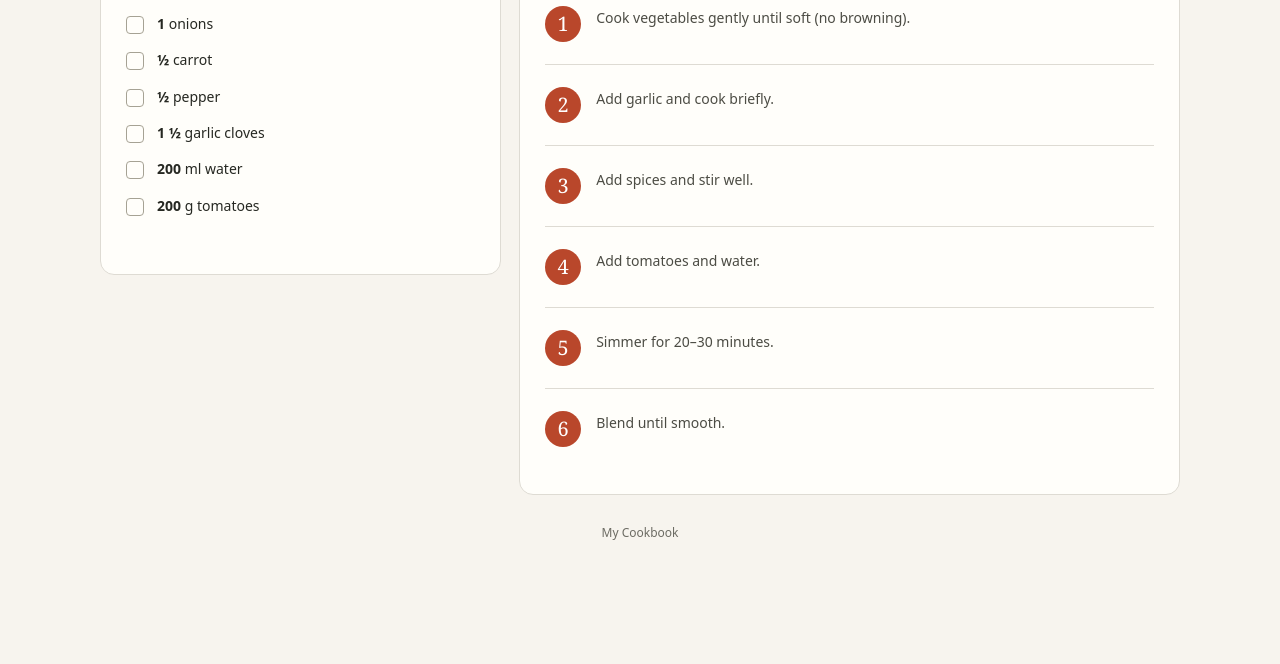
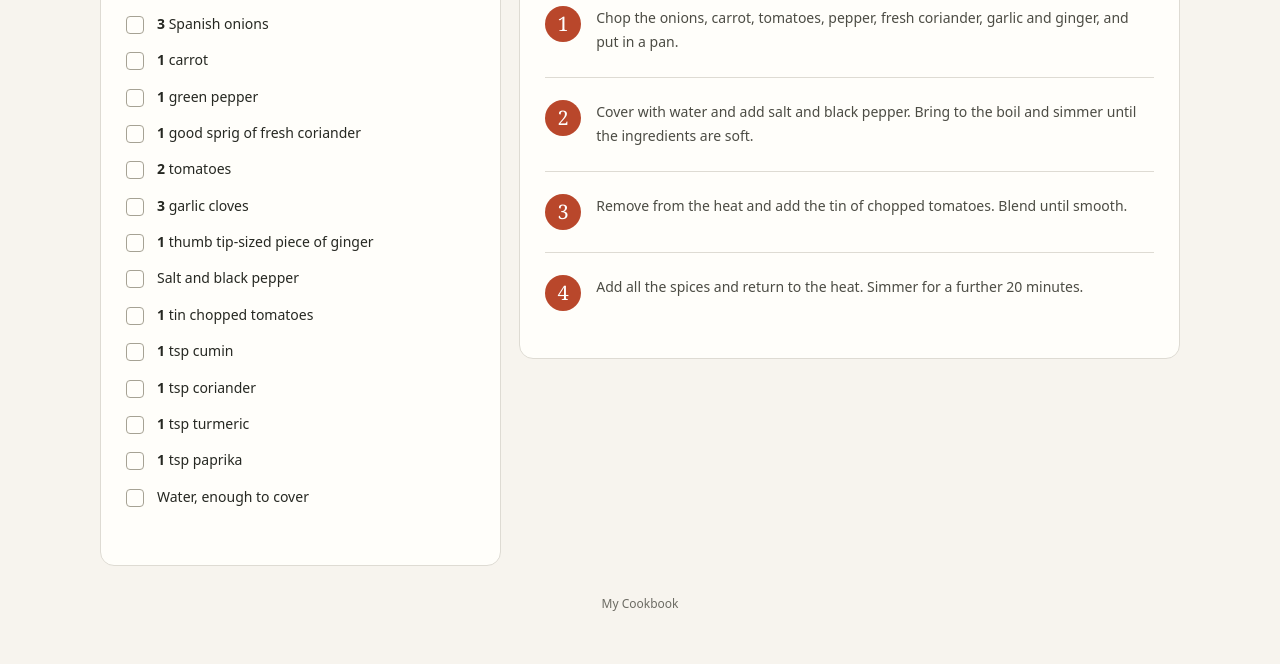
Before and after one commit to adam01smith-ai/Cookbook, a plain HTML site: page basegravy.html in a window 1280 px wide. Shown: the part 504-1168 px from the top of the page. Before the commit the page ends 1097 px from the top, so only its background shows below. Drawn offline with Linux system fonts and the light colour scheme.

Commit message:
Add files via upload

```diff
--- a/basegravy.html
+++ b/basegravy.html
@@ -16,26 +16,32 @@
 <h1>Base Gravy</h1>
 <p class="description">Use this as a base sauce for curries.</p>
 
-<section class="panel servings-panel" aria-label="Adjust recipe servings"><div><div class="servings-title"><label for="slider">Servings</label></div><div class="serving-controls"><button type="button" class="round" id="minus" aria-label="Decrease servings">−</button><div class="serving-number"><output id="servings" for="slider" aria-live="polite">2</output><span class="people">person</span></div><button type="button" class="round" id="plus" aria-label="Increase servings">+</button></div></div><div><input type="range" min="1" max="6" value="2" step="1" id="slider" class="slider" aria-describedby="scale-note"><div class="ticks" aria-hidden="true"><span>1</span><span>2</span><span>3</span><span>4</span><span>5</span><span>6</span></div><p class="scale-note" id="scale-note">Ingredient quantities update automatically</p></div></section>
-<div class="recipe-layout"><section class="panel ingredients-panel" aria-labelledby="ingredients-heading"><div class="panel-heading"><h2 id="ingredients-heading">Ingredients</h2><button type="button" class="text-button" id="reset">Reset</button></div><ul class="ingredient-list"><li><label><input type="checkbox"><span class="ingredient-text"><span class="val" data-base="1"></span> onions</span></label></li>
-<li><label><input type="checkbox"><span class="ingredient-text"><span class="val" data-base="0.5"></span> carrot</span></label></li>
-<li><label><input type="checkbox"><span class="ingredient-text"><span class="val" data-base="0.5"></span> pepper</span></label></li>
-<li><label><input type="checkbox"><span class="ingredient-text"><span class="val" data-base="1.5"></span> garlic cloves</span></label></li>
-<li><label><input type="checkbox"><span class="ingredient-text"><span class="val" data-base="200"></span> ml water</span></label></li>
-<li><label><input type="checkbox"><span class="ingredient-text"><span class="val" data-base="200"></span> g tomatoes</span></label></li></ul></section>
-<section class="panel method-panel" aria-labelledby="method-heading"><div class="panel-heading"><h2 id="method-heading">Method</h2></div><ol class="steps" start="1"><li class="step"><span class="step-number" aria-hidden="true">1</span><div><div class="step-copy">Cook vegetables gently until soft (no browning).</div></div></li>
-<li class="step"><span class="step-number" aria-hidden="true">2</span><div><div class="step-copy">Add garlic and cook briefly.</div></div></li>
-<li class="step"><span class="step-number" aria-hidden="true">3</span><div><div class="step-copy">Add spices and stir well.</div></div></li>
-<li class="step"><span class="step-number" aria-hidden="true">4</span><div><div class="step-copy">Add tomatoes and water.</div></div></li>
-<li class="step"><span class="step-number" aria-hidden="true">5</span><div><div class="step-copy">Simmer for 20–30 minutes.</div></div></li>
-<li class="step"><span class="step-number" aria-hidden="true">6</span><div><div class="step-copy">Blend until smooth.</div></div></li></ol></section></div>
+<section class="panel servings-panel" aria-label="Adjust recipe servings"><div><div class="servings-title"><label for="slider">Servings</label></div><div class="serving-controls"><button type="button" class="round" id="minus" aria-label="Decrease servings">−</button><div class="serving-number"><output id="servings" for="slider" aria-live="polite">6</output><span class="people">person</span></div><button type="button" class="round" id="plus" aria-label="Increase servings">+</button></div></div><div><input type="range" min="1" max="12" value="6" step="1" id="slider" class="slider" aria-describedby="scale-note"><div class="ticks" aria-hidden="true"><span>1</span><span>3</span><span>6</span><span>9</span><span>12</span></div><p class="scale-note" id="scale-note">Ingredient quantities update automatically</p></div></section>
+<div class="recipe-layout"><section class="panel ingredients-panel" aria-labelledby="ingredients-heading"><div class="panel-heading"><h2 id="ingredients-heading">Ingredients</h2><button type="button" class="text-button" id="reset">Reset</button></div><ul class="ingredient-list"><li><label><input type="checkbox"><span class="ingredient-text"><span class="val" data-base="3">3</span> Spanish onions</span></label></li>
+<li><label><input type="checkbox"><span class="ingredient-text"><span class="val" data-base="1">1</span> carrot</span></label></li>
+<li><label><input type="checkbox"><span class="ingredient-text"><span class="val" data-base="1">1</span> green pepper</span></label></li>
+<li><label><input type="checkbox"><span class="ingredient-text"><span class="val" data-base="1">1</span> good sprig of fresh coriander</span></label></li>
+<li><label><input type="checkbox"><span class="ingredient-text"><span class="val" data-base="2">2</span> tomatoes</span></label></li>
+<li><label><input type="checkbox"><span class="ingredient-text"><span class="val" data-base="3">3</span> garlic cloves</span></label></li>
+<li><label><input type="checkbox"><span class="ingredient-text"><span class="val" data-base="1">1</span> thumb tip-sized piece of ginger</span></label></li>
+<li><label><input type="checkbox"><span class="ingredient-text">Salt and black pepper</span></label></li>
+<li><label><input type="checkbox"><span class="ingredient-text"><span class="val" data-base="1">1</span> tin chopped tomatoes</span></label></li>
+<li><label><input type="checkbox"><span class="ingredient-text"><span class="val" data-base="1">1</span> tsp cumin</span></label></li>
+<li><label><input type="checkbox"><span class="ingredient-text"><span class="val" data-base="1">1</span> tsp coriander</span></label></li>
+<li><label><input type="checkbox"><span class="ingredient-text"><span class="val" data-base="1">1</span> tsp turmeric</span></label></li>
+<li><label><input type="checkbox"><span class="ingredient-text"><span class="val" data-base="1">1</span> tsp paprika</span></label></li>
+<li><label><input type="checkbox"><span class="ingredient-text">Water, enough to cover</span></label></li></ul></section>
+<section class="panel method-panel" aria-labelledby="method-heading"><div class="panel-heading"><h2 id="method-heading">Method</h2></div><ol class="steps" id="steps"><li class="step"><span class="step-number" aria-hidden="true">1</span><div><p>Chop the onions, carrot, tomatoes, pepper, fresh coriander, garlic and ginger, and put in a pan.</p></div></li>
+<li class="step"><span class="step-number" aria-hidden="true">2</span><div><p>Cover with water and add salt and black pepper. Bring to the boil and simmer until the ingredients are soft.</p></div></li>
+<li class="step"><span class="step-number" aria-hidden="true">3</span><div><p>Remove from the heat and add the tin of chopped tomatoes. Blend until smooth.</p></div></li>
+<li class="step"><span class="step-number" aria-hidden="true">4</span><div><p>Add all the spices and return to the heat. Simmer for a further 20 minutes.</p></div></li></ol></section></div>
 <footer>My Cookbook</footer>
 </main>
 <script>
 const slider=document.getElementById('slider'),servings=document.getElementById('servings'),values=document.querySelectorAll('.val'),ranges=document.querySelectorAll('.range'),minus=document.getElementById('minus'),plus=document.getElementById('plus');
-const baseServings=2;
+const baseServings=6;
 function formatAmount(value){const whole=Math.floor(value),fraction=Math.round((value-whole)*8),fractions={1:'⅛',2:'¼',3:'⅜',4:'½',5:'⅝',6:'¾',7:'⅞'};if(Math.abs(value*8-Math.round(value*8))<.00001&&fraction>0&&fraction<8)return(whole?whole+' ':'')+fractions[fraction];return String(Math.round(value*100)/100)}
-function update(){const s=Math.max(Number(slider.min),Math.min(Number(slider.max),Number(slider.value)||2));slider.value=s;servings.textContent=s;const factor=s/baseServings;values.forEach(el=>el.textContent=formatAmount(Number(el.dataset.base)*factor));ranges.forEach(el=>el.textContent=formatAmount(Number(el.dataset.min)*factor)+'–'+formatAmount(Number(el.dataset.max)*factor));slider.style.setProperty('--fill',((s-Number(slider.min))/(Number(slider.max)-Number(slider.min))*100)+'%');const unit="people";document.querySelector('.people').textContent=unit==='pieces'?(s===1?'piece':'pieces'):unit==='cookies'?(s===1?'cookie':'cookies'):(s===1?'person':'people');slider.setAttribute('aria-valuetext',s+' '+document.querySelector('.people').textContent);minus.disabled=s===Number(slider.min);plus.disabled=s===Number(slider.max)}
+function update(){const s=Math.max(Number(slider.min),Math.min(Number(slider.max),Number(slider.value)||6));slider.value=s;servings.textContent=s;const factor=s/baseServings;values.forEach(el=>el.textContent=formatAmount(Number(el.dataset.base)*factor));ranges.forEach(el=>el.textContent=formatAmount(Number(el.dataset.min)*factor)+'–'+formatAmount(Number(el.dataset.max)*factor));slider.style.setProperty('--fill',((s-Number(slider.min))/(Number(slider.max)-Number(slider.min))*100)+'%');const unit="people";document.querySelector('.people').textContent=unit==='pieces'?(s===1?'piece':'pieces'):unit==='cookies'?(s===1?'cookie':'cookies'):(s===1?'person':'people');slider.setAttribute('aria-valuetext',s+' '+document.querySelector('.people').textContent);minus.disabled=s===Number(slider.min);plus.disabled=s===Number(slider.max)}
 slider.addEventListener('input',update);minus.addEventListener('click',()=>{slider.value=Number(slider.value)-1;update()});plus.addEventListener('click',()=>{slider.value=Number(slider.value)+1;update()});document.getElementById('reset').addEventListener('click',()=>document.querySelectorAll('.ingredient-list input').forEach(el=>el.checked=false));document.getElementById('print').addEventListener('click',()=>window.print());update();
 </script>
 </body>
```
